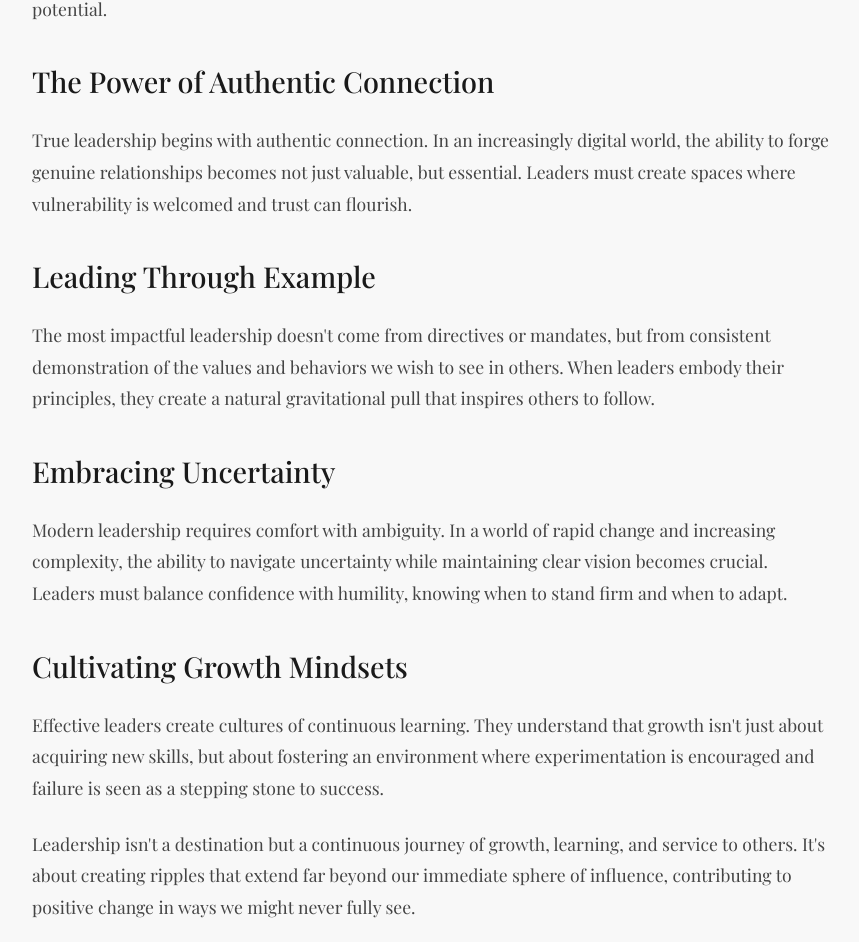
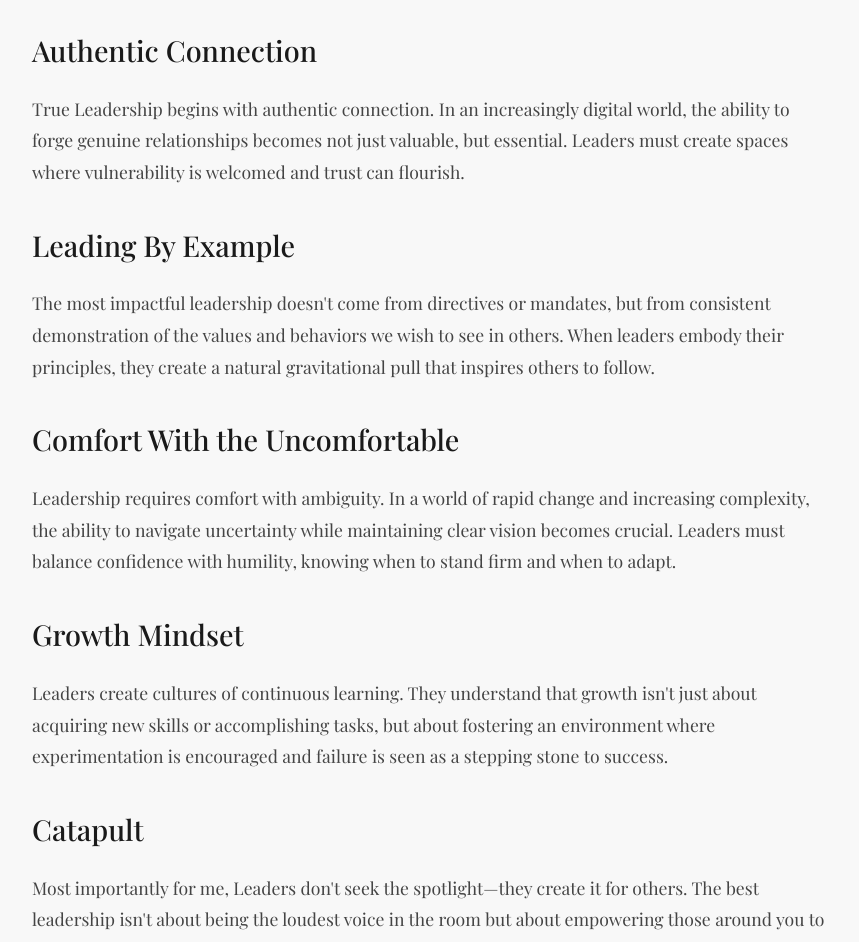
Before and after one commit to NicoMontoya/nicomontoya.github.io, a React (Vite) app: page /writings/leadership in a window 1280 px wide. Shown: the part 398-1340 px from the top of the page, without its empty margins (208-1067 px from the left). Built offline with nearby package versions, Linux system fonts and the light colour scheme.

Commit message:
re-drafting articles

```diff
--- a/src/pages/About.jsx
+++ b/src/pages/About.jsx
@@ -54,7 +54,7 @@ function About() {
         The more I learn, the more I realize how much there is to explore. Certainty is rare, but that’s what makes progress exciting. To me, data is the best tool for making sense of the world—it helps us see where we’ve been and where we’re going, like a map that gets clearer over time.
         </Text>
         <Text>
-        I’m always chasing interesting questions, and my projects reflect that curiosity. Take a look around—I’m glad you’re here!
+        I’m always chasing interesting questions, and my projects reflect that curiosity. Take a look around --
         </Text>
         <Text>
           Thanks for being here :)
--- a/src/pages/articles/LeadershipArticle.jsx
+++ b/src/pages/articles/LeadershipArticle.jsx
@@ -48,31 +48,36 @@ function LeadershipArticle() {
       <Title>On Leadership</Title>
       <Content>
         <p>
-          Leadership, in its truest form, transcends traditional hierarchies and management techniques. It's about creating an environment where others can flourish, innovate, and achieve their fullest potential.
+          Leadership, to me, transcends traditional hierarchies and management techniques. It's about creating an environment where others can flourish, innovate, and achieve their fullest potential.
         </p>
 
-        <h2>The Power of Authentic Connection</h2>
+        <h2>Authentic Connection</h2>
         <p>
-          True leadership begins with authentic connection. In an increasingly digital world, the ability to forge genuine relationships becomes not just valuable, but essential. Leaders must create spaces where vulnerability is welcomed and trust can flourish.
+          True Leadership begins with authentic connection. In an increasingly digital world, the ability to forge genuine relationships becomes not just valuable, but essential. Leaders must create spaces where vulnerability is welcomed and trust can flourish.
         </p>
 
-        <h2>Leading Through Example</h2>
+        <h2>Leading By Example</h2>
         <p>
           The most impactful leadership doesn't come from directives or mandates, but from consistent demonstration of the values and behaviors we wish to see in others. When leaders embody their principles, they create a natural gravitational pull that inspires others to follow.
         </p>
 
-        <h2>Embracing Uncertainty</h2>
+        <h2>Comfort With the Uncomfortable</h2>
         <p>
-          Modern leadership requires comfort with ambiguity. In a world of rapid change and increasing complexity, the ability to navigate uncertainty while maintaining clear vision becomes crucial. Leaders must balance confidence with humility, knowing when to stand firm and when to adapt.
+          Leadership requires comfort with ambiguity. In a world of rapid change and increasing complexity, the ability to navigate uncertainty while maintaining clear vision becomes crucial. Leaders must balance confidence with humility, knowing when to stand firm and when to adapt.
         </p>
 
-        <h2>Cultivating Growth Mindsets</h2>
+        <h2>Growth Mindset</h2>
         <p>
-          Effective leaders create cultures of continuous learning. They understand that growth isn't just about acquiring new skills, but about fostering an environment where experimentation is encouraged and failure is seen as a stepping stone to success.
+          Leaders create cultures of continuous learning. They understand that growth isn't just about acquiring new skills or accomplishing tasks, but about fostering an environment where experimentation is encouraged and failure is seen as a stepping stone to success.
+        </p>
+
+        <h2>Catapult</h2>
+        <p>
+        Most importantly for me, Leaders don't seek the spotlight—they create it for others. The best leadership isn't about being the loudest voice in the room but about empowering those around you to thrive. When a leader becomes invisible, their impact is felt through the success, confidence, and growth of their team.
         </p>
 
         <p>
-          Leadership isn't a destination but a continuous journey of growth, learning, and service to others. It's about creating ripples that extend far beyond our immediate sphere of influence, contributing to positive change in ways we might never fully see.
+          Leadership isn't a title or accolade but a continuous journey of growth, learning, and service to others. It's about creating influence that extend far beyond our immediate sphere of influence, contributing to positive change in ways we might never fully see.
         </p>
       </Content>
     </ArticleContainer>
--- a/src/pages/articles/TennisArticle.jsx
+++ b/src/pages/articles/TennisArticle.jsx
@@ -53,26 +53,26 @@ function TennisArticle() {
 
         <h2>The Mental Game</h2>
         <p>
-          Perhaps the most striking parallel between tennis and life lies in the mental aspect of the game. Every point is a fresh start, requiring players to leave behind previous mistakes and focus entirely on the present moment. This ability to reset and maintain composure under pressure is invaluable both on and off the court.
+          Perhaps the most striking parallel between Tennis and life lies in the mental aspect of the game. Every point is a fresh start, requiring one to leave behind previous mistakes and focus entirely on the present moment. This ability to reset and maintain composure under pressure is invaluable both on and off the court.
         </p>
 
-        <h2>Adaptability and Strategy</h2>
+        <h2>Adaptability</h2>
         <p>
-          Success in tennis requires constant adaptation. Wind conditions change, opponents adjust their tactics, and our own game fluctuates. The ability to read situations quickly and adjust accordingly is crucial. This adaptability translates directly to navigating life's ever-changing landscapes.
+          Success in Tennis requires constant adaptation. Wind conditions change, opponents adjust their tactics, and our own game fluctuates. The ability to read situations quickly and adjust accordingly is crucial. This adaptability translates directly to navigating life's ever-changing landscapes.
         </p>
 
-        <h2>Individual Responsibility</h2>
+        <h2>Accountability</h2>
         <p>
-          In singles tennis, you stand alone on the court. There's no team to rely on, no substitutions possible. This solitude teaches us about self-reliance and taking full responsibility for our actions and decisions. Every point won or lost is a direct result of our choices and execution.
+          In singles, you are all alone. There's no team to rely on, no substitutions possible. This solitude teaches us about self-reliance and taking full responsibility for our actions and decisions. Every point won or lost is a direct result of our choices and execution.
         </p>
 
         <h2>The Journey of Improvement</h2>
         <p>
-          Progress in tennis, like in life, is rarely linear. It's a journey of continuous refinement, where seemingly small adjustments can lead to breakthrough moments. The process teaches us patience, persistence, and the value of deliberate practice.
+          Progress in Tennis, like in life, is rarely linear. It's never perfect. It's never final. It's continuous refinement. The process teaches us patience, persistence, and the value of deliberate practice. Tennis teaches to love the journey.
         </p>
 
         <p>
-          These lessons from tennis extend far beyond the baseline, serving as guiding principles for personal growth, professional development, and life's broader challenges. The court becomes not just a place of competition, but a classroom for life's most essential skills.
+          These lessons from Tennis have extended far beyond the tennis court. I love the sport.  I will forever be grateful to Tennis.
         </p>
       </Content>
     </ArticleContainer>
```
